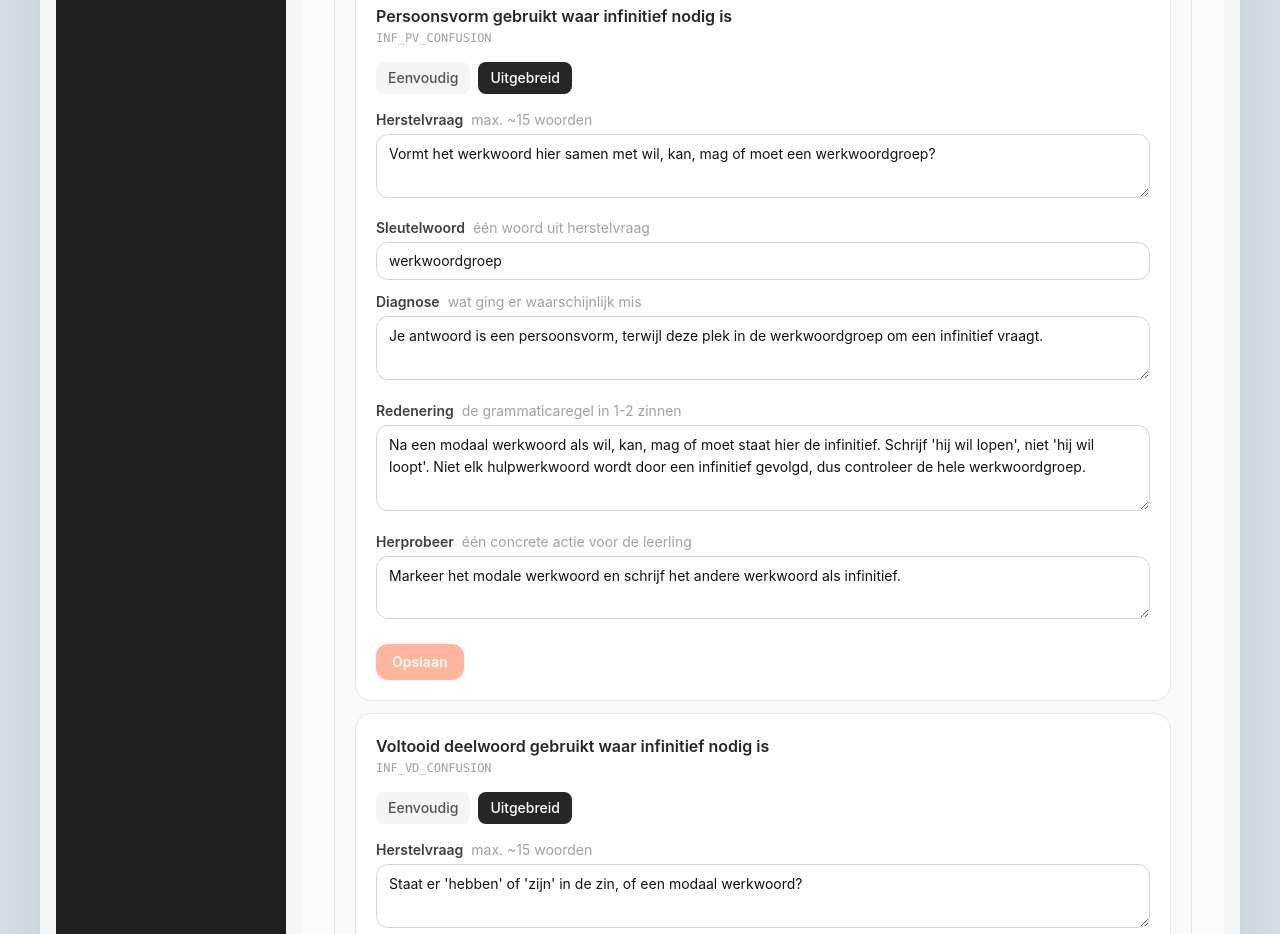
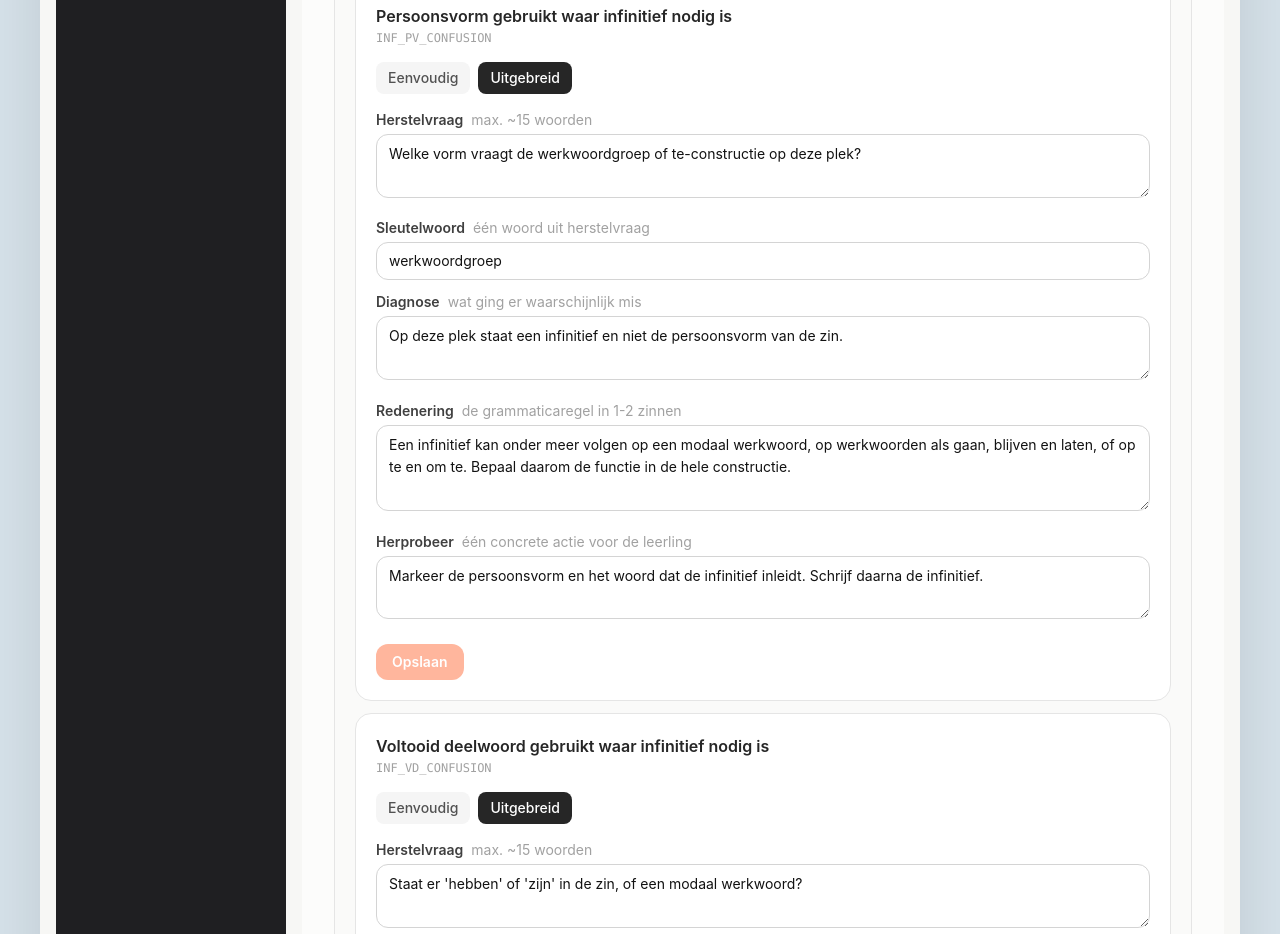
Before and after one commit to Loumeister/werkwoordlab, a Next.js app: page /feedback-editor in a window 1280 px wide. Shown: the part 8760-9694 px from the top of the page. Built offline with nearby package versions, Linux system fonts and the light colour scheme.

Commit message:
fix: make feedback evidence-based

```diff
--- a/components/learner/mastery-exercise.tsx
+++ b/components/learner/mastery-exercise.tsx
@@ -545,14 +545,13 @@ export function MasteryExercise({ item, unitId, attempts, onComplete }: Props) {
                 className="ml-9 space-y-2 rounded-xl border border-[#bee3ff] bg-[#f2f9ff] p-4 text-base"
               >
                 <p>
-                  <strong>Wat je antwoord laat zien:</strong> {effectiveFeedback.uitleg.diagnose}
-                </p>
-                <p>
                   <strong>Redenering:</strong> {effectiveFeedback.uitleg.redenering}
                 </p>
-                <p>
-                  <strong>Herprobeer:</strong> {effectiveFeedback.uitleg.herprobeer}
-                </p>
+                {!spellingResult.correct && (
+                  <p>
+                    <strong>Probeer opnieuw:</strong> {effectiveFeedback.uitleg.herprobeer}
+                  </p>
+                )}
               </div>
             </div>
           ) : (
--- a/components/learner/repair-exercise.tsx
+++ b/components/learner/repair-exercise.tsx
@@ -302,14 +302,13 @@ export function RepairExercise({ repairItem, unitId, onComplete }: Props) {
                   className="ml-9 space-y-2 rounded-xl border border-[#bee3ff] bg-[#f2f9ff] p-4 text-base"
                 >
                   <p>
-                    <strong>Wat je antwoord laat zien:</strong> {effectiveFeedback.uitleg.diagnose}
-                  </p>
-                  <p>
                     <strong>Redenering:</strong> {effectiveFeedback.uitleg.redenering}
                   </p>
-                  <p>
-                    <strong>Herprobeer:</strong> {effectiveFeedback.uitleg.herprobeer}
-                  </p>
+                  {!fixResult.correct && (
+                    <p>
+                      <strong>Probeer opnieuw:</strong> {effectiveFeedback.uitleg.herprobeer}
+                    </p>
+                  )}
                 </div>
               </div>
             ) : (
--- a/lib/feedback/builtInFeedback.ts
+++ b/lib/feedback/builtInFeedback.ts
@@ -2,7 +2,7 @@
  * Built-in feedback content for werkwoordlab misconception codes.
  * Local to werkwoordlab — not portable to grammar-core.
  *
- * Rich feedback is used only where the app can name an observed answer pattern.
+ * Rich feedback explains the relevant contrast without inferring learner thinking.
  */
 
 import { type FeedbackEntry } from "./types";
@@ -153,15 +153,15 @@ export const BUILT_IN_FEEDBACK: Record<MisconceptionCode, FeedbackEntry> = {
   },
 
   INF_PV_CONFUSION: {
-    herstelvraag: "Vormt het werkwoord hier samen met wil, kan, mag of moet een werkwoordgroep?",
+    herstelvraag: "Welke vorm vraagt de werkwoordgroep of te-constructie op deze plek?",
     sleutelwoord: "werkwoordgroep",
     uitleg: {
       diagnose:
-        "Je antwoord is een persoonsvorm, terwijl deze plek in de werkwoordgroep om een infinitief vraagt.",
+        "Op deze plek staat een infinitief en niet de persoonsvorm van de zin.",
       redenering:
-        "Na een modaal werkwoord als wil, kan, mag of moet staat hier de infinitief. Schrijf 'hij wil lopen', niet 'hij wil loopt'. Niet elk hulpwerkwoord wordt door een infinitief gevolgd, dus controleer de hele werkwoordgroep.",
+        "Een infinitief kan onder meer volgen op een modaal werkwoord, op werkwoorden als gaan, blijven en laten, of op te en om te. Bepaal daarom de functie in de hele constructie.",
       herprobeer:
-        "Markeer het modale werkwoord en schrijf het andere werkwoord als infinitief.",
+        "Markeer de persoonsvorm en het woord dat de infinitief inleidt. Schrijf daarna de infinitief.",
     },
   },
 
```
Also changed, not shown: 2 other files (tests, documents, lock files or other folders).
